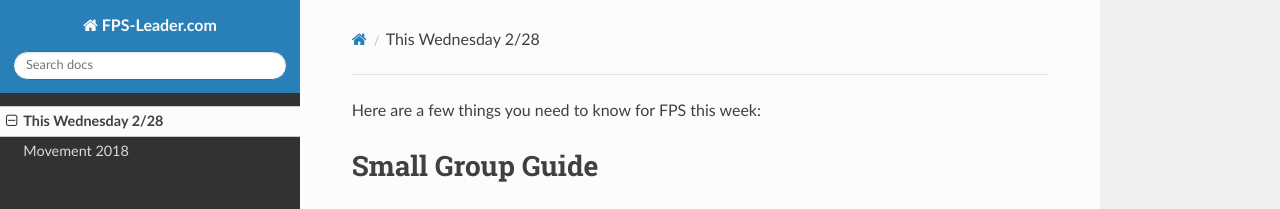
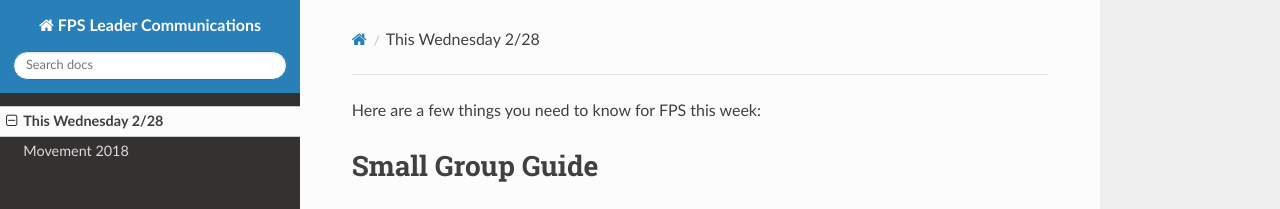
Before and after one commit to GJasonAnderson/fps-leader, an MkDocs documentation site: the page built from docs/index.md, in a window 1280 px wide. Shown: the top 209 px of the page. Built offline with MkDocs 1.6.1, drawn with Linux system fonts in a browser that asks for light colours; nearby versions of some CDN libraries; old or Windows-style settings are respelled for this version of MkDocs.

Commit message:
update site name

```diff
--- a/mkdocs.yml
+++ b/mkdocs.yml
@@ -1,4 +1,4 @@
-site_name: FPS-Leader.com
+site_name: FPS Leader Communications
 site_url: https://fps-leader.com
 pages:
     - This Wednesday 2/28: index.md
```
